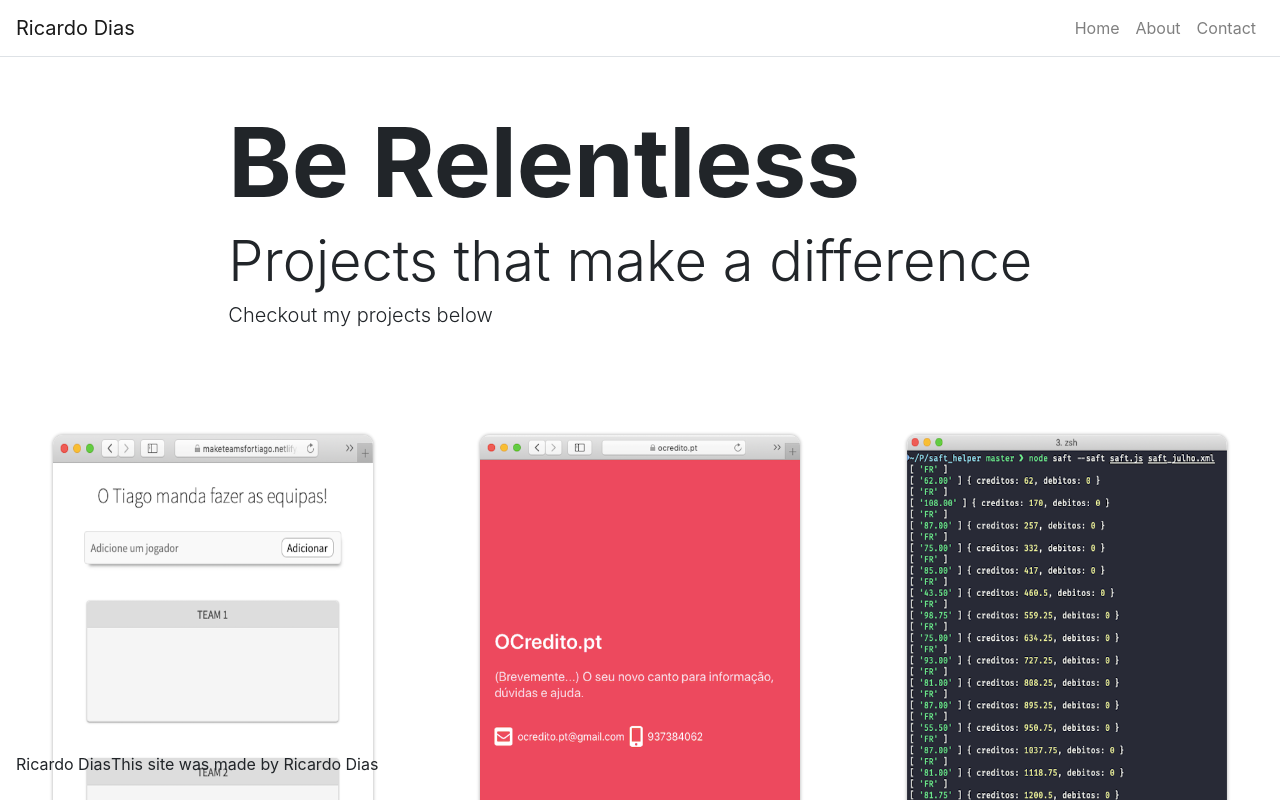
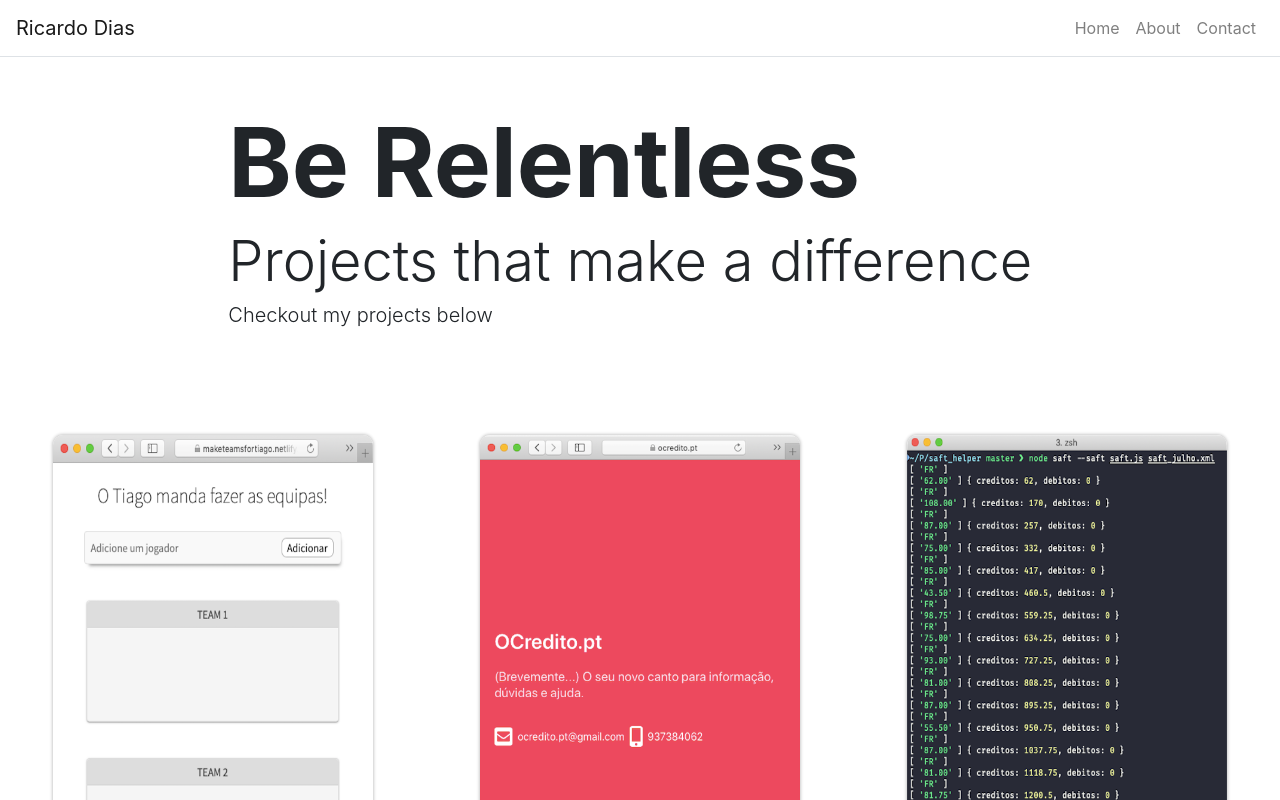
Before and after one commit to slowdata/my-portfolio, a React (Create React App) app: page / in a window 1280 px wide. Shown: the top 800 px of the page. Built offline with nearby package versions, Linux system fonts and the light colour scheme.

Commit message:
Fixed the footer

```diff
--- a/src/components/Carousel.js
+++ b/src/components/Carousel.js
@@ -45,7 +45,6 @@ class Carousel extends Component {
       item.selected = item.id !== id ? false : true;
       return item;
     });
-    console.log(newItems);
     this.setState({ items: newItems });
   };
 
--- a/src/components/Footer.js
+++ b/src/components/Footer.js
@@ -1,11 +1,10 @@
 import React from "react";
-import Navbar from "react-bootstrap/Navbar";
 
 const Footer = () => (
-  <Navbar bg="transparent" fixed="bottom">
-    <p>Ricardo Dias</p>
-    <p className="text-right">This site was made by Ricardo Dias</p>
-  </Navbar>
+  <nav className="navbar transparent sticky-bottom ">
+    <p className="navbar-text">Ricardo Dias</p>
+    <p className="navbar-text">This site was made by Ricardo Dias</p>
+  </nav>
 );
 
 export default Footer;
```
